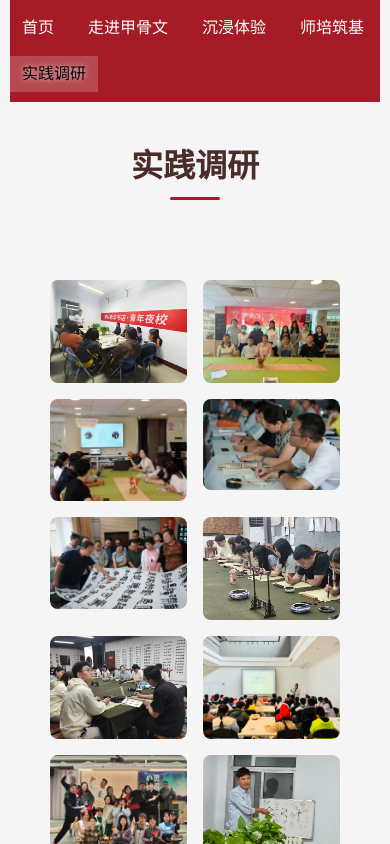
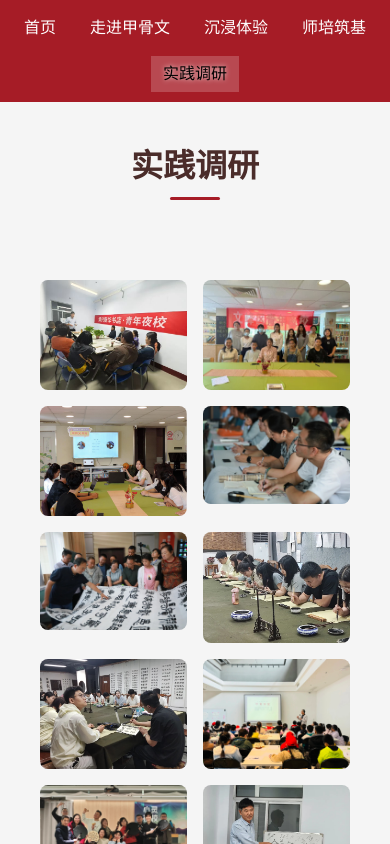
Before and after one commit to creatthread/Oracle2, a Next.js app: page /research in a window 390 px wide. Shown: the top 844 px of the page. Built offline with nearby package versions, Linux system fonts and the light colour scheme.

Commit message:
Update globals.css

```diff
--- a/styles/globals.css
+++ b/styles/globals.css
@@ -254,6 +254,18 @@ body {
   width: 100%; /* 确保占满父容器宽度 */
 }
 
+.experience-video {
+  width: 100%;
+  border-radius: 10px;
+  box-shadow: 2px 2px 10px rgba(0, 0, 0, 0.2);
+  transition: transform 0.3s ease, box-shadow 0.3s ease;
+}
+
+.experience-video:hover {
+  transform: scale(1.02);
+  box-shadow: 4px 4px 15px rgba(0, 0, 0, 0.3);
+}
+
 /* 沉浸体验模块：视频画廊（多个视频） */
 .video-gallery {
   display: flex;
@@ -359,15 +371,19 @@ body {
 /* 响应式样式 */
 @media (max-width: 768px) {
   .container {
-    padding: 0 10px; /* 减少小屏幕上的左右内边距 */
+    padding: 0; /* 移除小屏幕上的左右内边距 */
     max-width: 100%; /* 覆盖 max-width 限制 */
+    margin: 0; /* 移除居中 margin */
   }
   .header {
     height: auto;
+    width: 100%; /* 确保导航栏占满宽度 */
   }
   .nav-buttons {
     flex-wrap: wrap;
     gap: 10px;
+    width: 100%; /* 确保导航按钮占满宽度 */
+    justify-content: center;
   }
   .nav-link {
     padding: 6px 12px;
@@ -384,6 +400,7 @@ body {
   }
   .page-title {
     font-size: 2rem;
+    width: 100%; /* 确保标题占满宽度 */
   }
   .section-title {
     font-size: 1.5rem;
@@ -403,16 +420,19 @@ body {
     padding: 20px;
     width: 100%; /* 占满父容器宽度 */
     box-sizing: border-box; /* 确保 padding 不影响宽度 */
+    margin: 20px 0; /* 调整外边距，增加间距 */
   }
   .video-gallery {
     flex-direction: column; /* 小屏幕上垂直排列 */
     align-items: center;
     max-width: 100%; /* 覆盖 max-width 限制 */
     width: 100%; /* 占满父容器宽度 */
+    gap: 30px; /* 增加视频间距 */
   }
   .video-section {
     max-width: 100%; /* 覆盖 max-width 限制 */
     width: 100%; /* 占满父容器宽度 */
+    margin: 0; /* 移除居中 margin */
   }
   .video-left,
   .video-right {
@@ -420,6 +440,7 @@ body {
   }
   .gallery-video {
     max-width: 100%; /* 小屏幕上占满宽度 */
+    margin-bottom: 20px; /* 增加视频之间的间距 */
   }
   .large-video {
     max-width: 100%; /* 小屏幕上占满宽度 */
@@ -428,6 +449,7 @@ body {
     max-width: 100%; /* 覆盖 max-width 限制 */
     width: 100%; /* 占满父容器宽度 */
     padding: 15px;
+    margin: 0; /* 移除居中 margin */
   }
   .resource-row {
     flex-direction: column; /* 小屏幕上垂直排列 */
```
